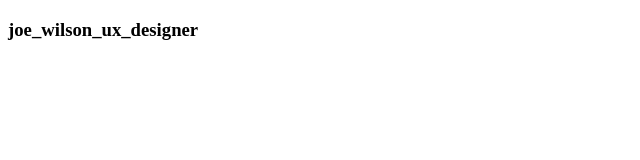
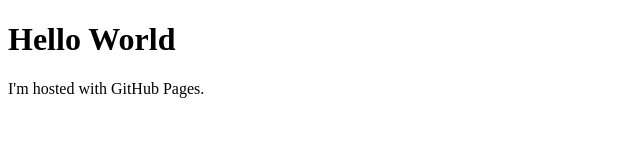
Before and after one commit to joewilcom/joewilcom.github.io, a plain HTML site: page index.html in a window 1280 px wide. Shown: the whole page, without its empty margins (0-640 px from the left). Drawn offline with Linux system fonts and the light colour scheme.

Commit message:
Restarting project

```diff
--- a/index.html
+++ b/index.html
@@ -1,6 +1,7 @@
 <!DOCTYPE html>
 <html>
 <body>
-<h3>joe_wilson_ux_designer</h3>
+<h1>Hello World</h1>
+<p>I'm hosted with GitHub Pages.</p>
 </body>
 </html>
```
Also changed, not shown: scripts/main.css (added), styles/main.css (added), 2 other files.
